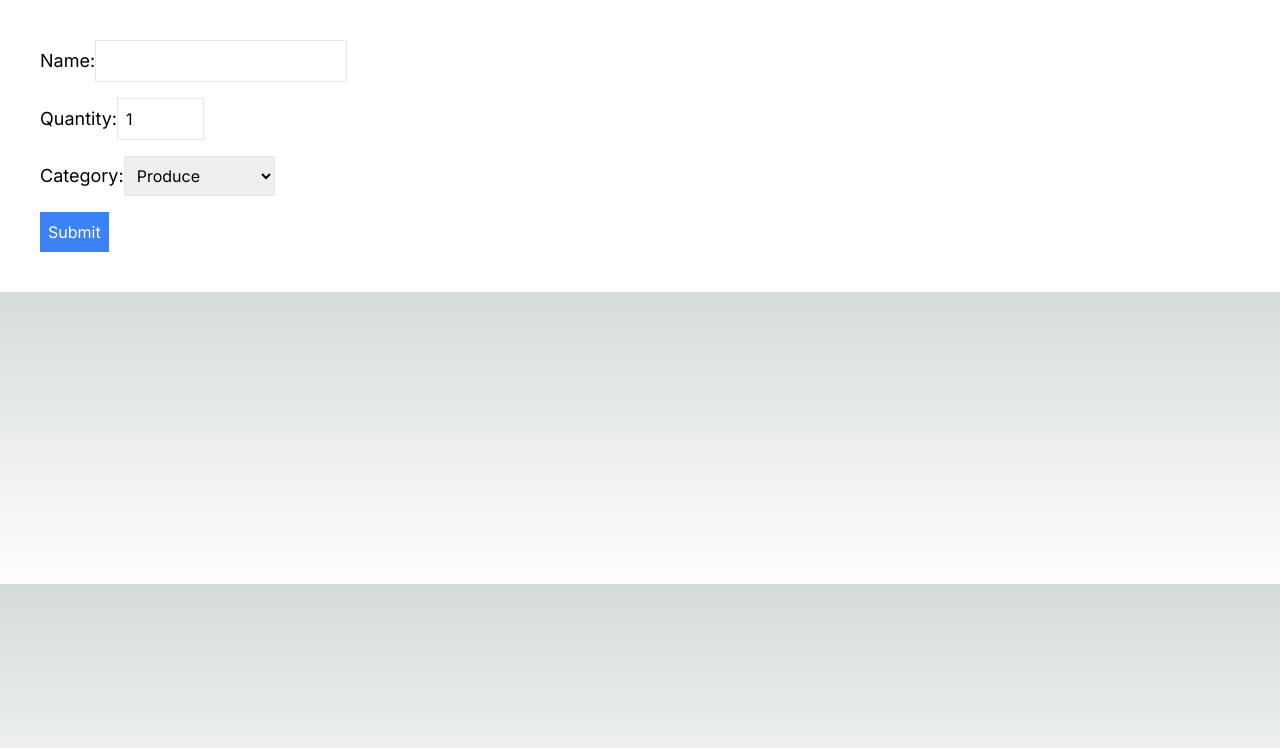
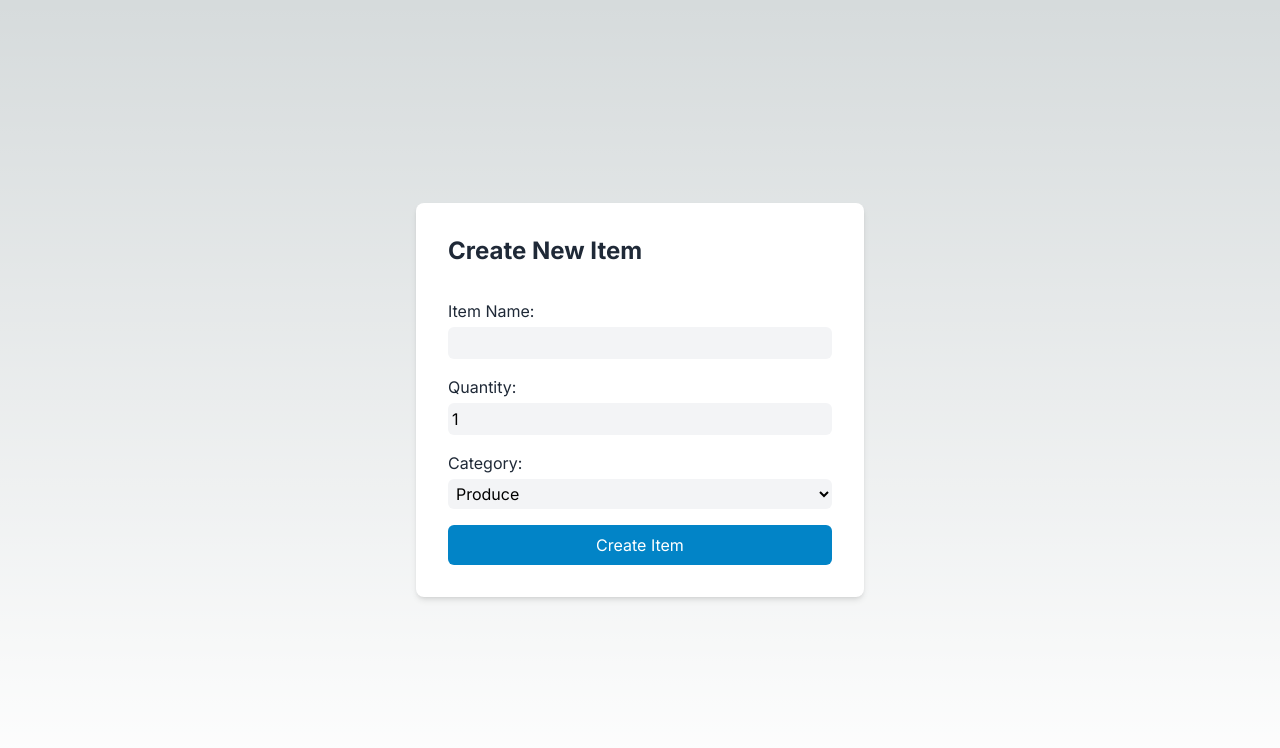
Before and after one commit to mosmee21/cprg306-assignments, a Next.js app: page /week4 in a window 1280 px wide. Shown: the top 748 px of the page. Built offline with nearby package versions, Linux system fonts and the light colour scheme.

Commit message:
Update new-item.js

```diff
--- a/app/week4/new-item.js
+++ b/app/week4/new-item.js
@@ -1,62 +1,59 @@
-/* @jsxImportSource react */
-import { useState } from 'react';
+"use client";
+import { useState } from "react";
 
-function NewItem() {
+export default function NewItem() {
   const [name, setName] = useState("");
   const [quantity, setQuantity] = useState(1);
   const [category, setCategory] = useState("Produce");
 
-  const handleSubmit = (e) => {
-    e.preventDefault();
+  const handleSubmit = (event) => {
+    event.preventDefault();
     const item = { name, quantity, category };
     console.log(item);
-    alert(`Name: ${name}\nQuantity: ${quantity}\nCategory: ${category}`);
     setName("");
     setQuantity(1);
     setCategory("Produce");
   };
 
   return (
-    <div className="p-6 bg-white">
-      <form onSubmit={handleSubmit} className="p-4">
-        <div className="mb-4">
-          <label className="text-lg mb-2" htmlFor="name">
-            Name:
-          </label>
+    <main>
+      <div className="min-h-screen bg-blue-gray-100 flex items-center justify-center">
+        <div className="w-full max-w-md bg-white p-8 rounded-lg shadow-md">
+          <h1 className="text-2xl text-gray-800 font-bold mb-8">
+            Create New Item
+          </h1>
+          <form onSubmit={handleSubmit}>
+            <label className="block mb-4">
+              <span className="text-gray-800">Item Name:</span>
               <input
                 type="text"
+                required
+                onChange={(e) => setName(e.target.value)}
                 value={name}
-            onChange={(e) => setName(e.target.value)}
-            required
-            className="p-2 border"
-            id="name"
+                className="mt-1 p-1 block w-full rounded-md text-black bg-gray-100 focus:bg-white"
               />
-        </div>
-        <div className="mb-4">
-          <label className="text-lg mb-2" htmlFor="quantity">
-            Quantity:
             </label>
+
+            <label className="block mb-4">
+              <span className="text-gray-800">Quantity:</span>
               <input
                 type="number"
                 min="1"
                 max="99"
+                required
+                onChange={(e) => setQuantity(Number(e.target.value))}
                 value={quantity}
-            onChange={(e) => setQuantity(Number(e.target.value))}
+                className="mt-1 p-1 block w-full rounded-md text-black bg-gray-100 focus:bg-white"
+              />
+            </label>
+
+            <label className="block mb-4">
+              <span className="text-gray-800">Category:</span>
+              <select
                 required
-            className="p-2 border"
-            id="quantity"
-          />
-        </div>
-        <div className="mb-4">
-          <label className="text-lg mb-2" htmlFor="category">
-            Category:
-          </label>
-          <select
+                onChange={(e) => setCategory(e.target.value)}
                 value={category}
-            onChange={(e) => setCategory(e.target.value)}
-            required
-            className="p-2 border"
-            id="category"
+                className="mt-1 p-1 block w-full rounded-md text-black bg-gray-100 focus:bg-white"
               >
                 <option value="Produce">Produce</option>
                 <option value="Dairy">Dairy</option>
@@ -70,13 +67,17 @@ function NewItem() {
                 <option value="Household">Household</option>
                 <option value="Other">Other</option>
               </select>
-        </div>
-        <button type="submit" className="p-2 bg-blue-500 text-white">
-          Submit
+            </label>
+
+            <button
+              type="submit"
+              className="w-full py-2 px-4 bg-sky-600 hover:bg-sky-500 rounded-md text-white"
+            >
+              Create Item
             </button>
           </form>
         </div>
+      </div>
+    </main>
   );
 }
-
-export default NewItem;
```
Lines whose indentation alone changed are shown as unchanged.
